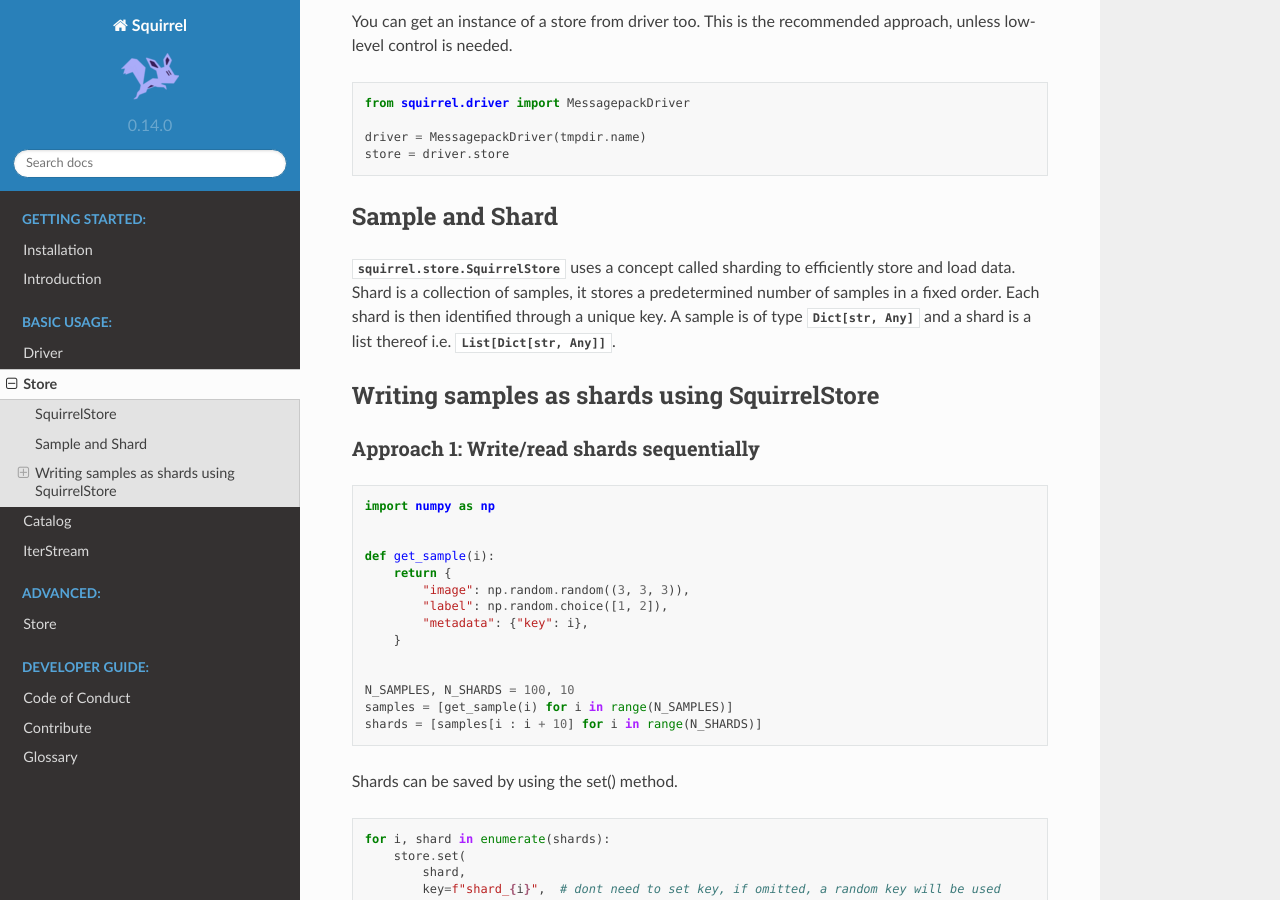
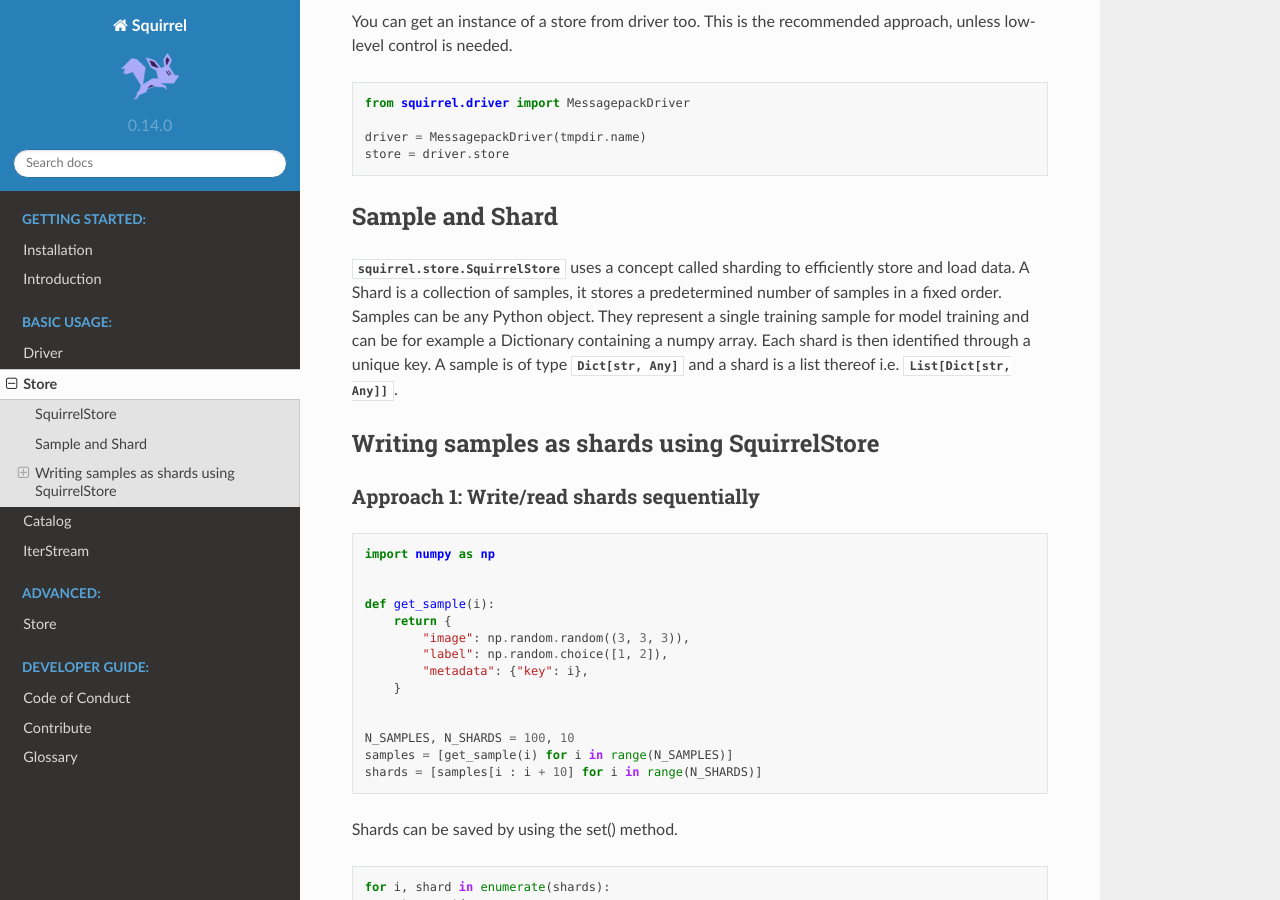
Before and after one commit to merantix-momentum/squirrel-core, a Sphinx documentation site: the page built from docs/usage/store.rst, in a window 1280 px wide and 900 px high, scrolled down 1298 px. Built offline with Sphinx 7.4.7 and the Read the Docs theme 2.0.0, drawn with Linux system fonts in a browser that asks for light colours; the version number is read from the project's files by our own code.

Commit message:
add ali's suggestions

```diff
--- a/docs/getting_started/installation.rst
+++ b/docs/getting_started/installation.rst
@@ -12,4 +12,4 @@ To install Squirrel with support for a specific package, use e.g.:
 
   pip install "squirrel-core[gcp, torch]"
 
-The supported packages are: `gcp`, `s3`, `parquet`, `zarr`, `dask`, `torch`, `dev`, `doc`
+The supported packages are: `gcp`, `s3`, `azure`, `zarr`, `dask`, `torch`, `dev`, `doc`
--- a/docs/usage/store.rst
+++ b/docs/usage/store.rst
@@ -66,10 +66,11 @@ This is the recommended approach, unless low-level control is needed.
     store = driver.store
 
 Sample and Shard
---------
+----------------
 :py:class:`squirrel.store.SquirrelStore` uses a concept called sharding to efficiently store and load data.
-Shard is a collection of samples, it stores a predetermined number of samples in a fixed order.
-Each shard is then identified through a unique key. A sample is of type :py:class:`Dict[str, Any]` and a shard is a
+A Shard is a collection of samples, it stores a predetermined number of samples in a fixed order. Samples can be any
+Python object. They represent a single training sample for model training and can be for example a Dictionary containing
+a numpy array. Each shard is then identified through a unique key. A sample is of type :py:class:`Dict[str, Any]` and a shard is a
 list thereof i.e. :py:class:`List[Dict[str, Any]]`.
 
 Writing samples as shards using SquirrelStore
```
Also changed, not shown: docs/advanced/store.rst (+6 -3 lines).
